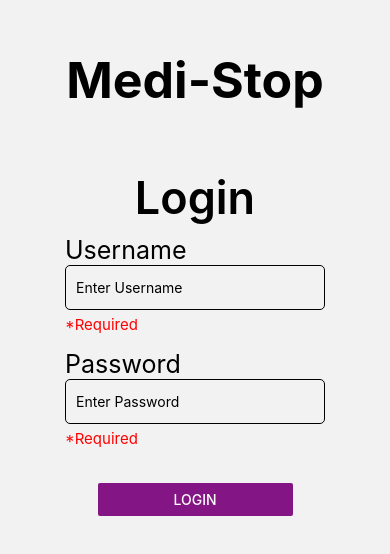
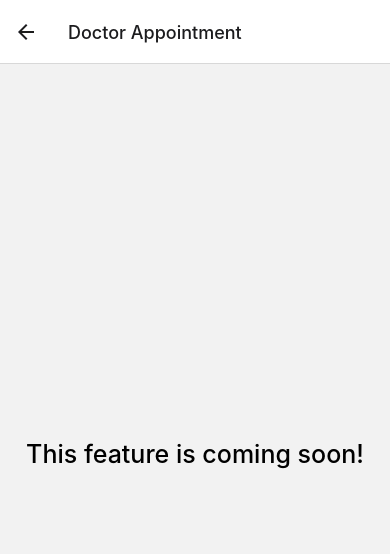
Before and after one commit to SagarTrimukhe/medicine-app, a React Native app: screen /DoctorAppointment in a window 390 px wide. Shown: the top 554 px of the page. Built offline with nearby package versions, Linux system fonts and the light colour scheme.

Commit message:
added under construction pages for lab and doctor appointment

```diff
--- a/App.js
+++ b/App.js
@@ -1,6 +1,5 @@
 import React from 'react';
 import 'react-native-get-random-values';
-import { StyleSheet } from 'react-native';
 import { NavigationContainer } from '@react-navigation/native';
 import { createNativeStackNavigator } from '@react-navigation/native-stack';
 import { initializeApp } from 'firebase/app';
@@ -9,6 +8,8 @@ import Dashboard from './pages/dashboard';
 import MedicinesPage from './pages/medicines';
 import CartPage from './pages/cart';
 import TransactionsPage from './pages/transactions';
+import DoctorAppointmentPage from './pages/doctorAppointment';
+import LabAppointmentPage from './pages/lapAppointment';
 
 import { GolbalContextProvider } from './context/globalContext';
 
@@ -34,6 +35,8 @@ export default function App() {
           <Stack.Screen name="Login" component={LoginPage} options={{ headerShown: false }} />
           <Stack.Screen name="Dashboard" component={Dashboard} options={{ headerShown: true, headerBackVisible: false }} />
           <Stack.Screen name="Medicines" component={MedicinesPage} options={{ headerShown: true }} />
+          <Stack.Screen name="DoctorAppointment" component={DoctorAppointmentPage} options={{ headerShown: true, title: 'Doctor Appointment' }} />
+          <Stack.Screen name="LabAppointment" component={LabAppointmentPage} options={{ headerShown: true, title: 'Lab Appointment' }} />
           <Stack.Screen name="Cart" component={CartPage} options={{ headerShown: true }} />
           <Stack.Screen name="Transactions" component={TransactionsPage} options={{ headerShown: true }} />
         </Stack.Navigator>
@@ -41,12 +44,3 @@ export default function App() {
     </GolbalContextProvider>
   );
 }
-
-const styles = StyleSheet.create({
-  container: {
-    flex: 1,
-    backgroundColor: '#fff',
-    alignItems: 'center',
-    justifyContent: 'center',
-  },
-});
--- a/pages/dashboard/index.js
+++ b/pages/dashboard/index.js
@@ -37,11 +37,11 @@ function Dashboard({ navigation }) {
           <Text style={styles.tileText}>Order Medicines</Text>
         </TouchableOpacity>
 
-        <TouchableOpacity style={styles.tile} onPress={() => { navigation.navigate('Doctor Appointment'); }}>
+        <TouchableOpacity style={styles.tile} onPress={() => { navigation.navigate('DoctorAppointment'); }}>
           <Text style={styles.tileText}>Book Doctor Appointment</Text>
         </TouchableOpacity>
 
-        <TouchableOpacity style={styles.tile} onPress={() => { navigation.navigate('Lab Appointment'); }}>
+        <TouchableOpacity style={styles.tile} onPress={() => { navigation.navigate('LabAppointment'); }}>
           <Text style={styles.tileText}>Book Lab Appointment</Text>
         </TouchableOpacity>
       </View>
--- /dev/null
+++ b/pages/doctorAppointment/index.js
@@ -0,0 +1,12 @@
+import React from 'react';
+import { View, Text } from 'react-native';
+
+function DoctorAppointmentPage() {
+  return (
+    <View style={{ alignItems: 'center', justifyContent: 'center', height: '100%' }}>
+      <Text style={{ fontSize: 25, fontWeight: '500' }}>This feature is coming soon!</Text>
+    </View>
+  );
+}
+
+export default DoctorAppointmentPage;
--- /dev/null
+++ b/pages/lapAppointment/index.js
@@ -0,0 +1,12 @@
+import React from 'react';
+import { View, Text } from 'react-native';
+
+function LabAppointmentPage() {
+  return (
+    <View style={{ alignItems: 'center', justifyContent: 'center', height: '100%' }}>
+      <Text style={{ fontSize: 25, fontWeight: '500' }}>This feature is coming soon!</Text>
+    </View>
+  );
+}
+
+export default LabAppointmentPage;
```
